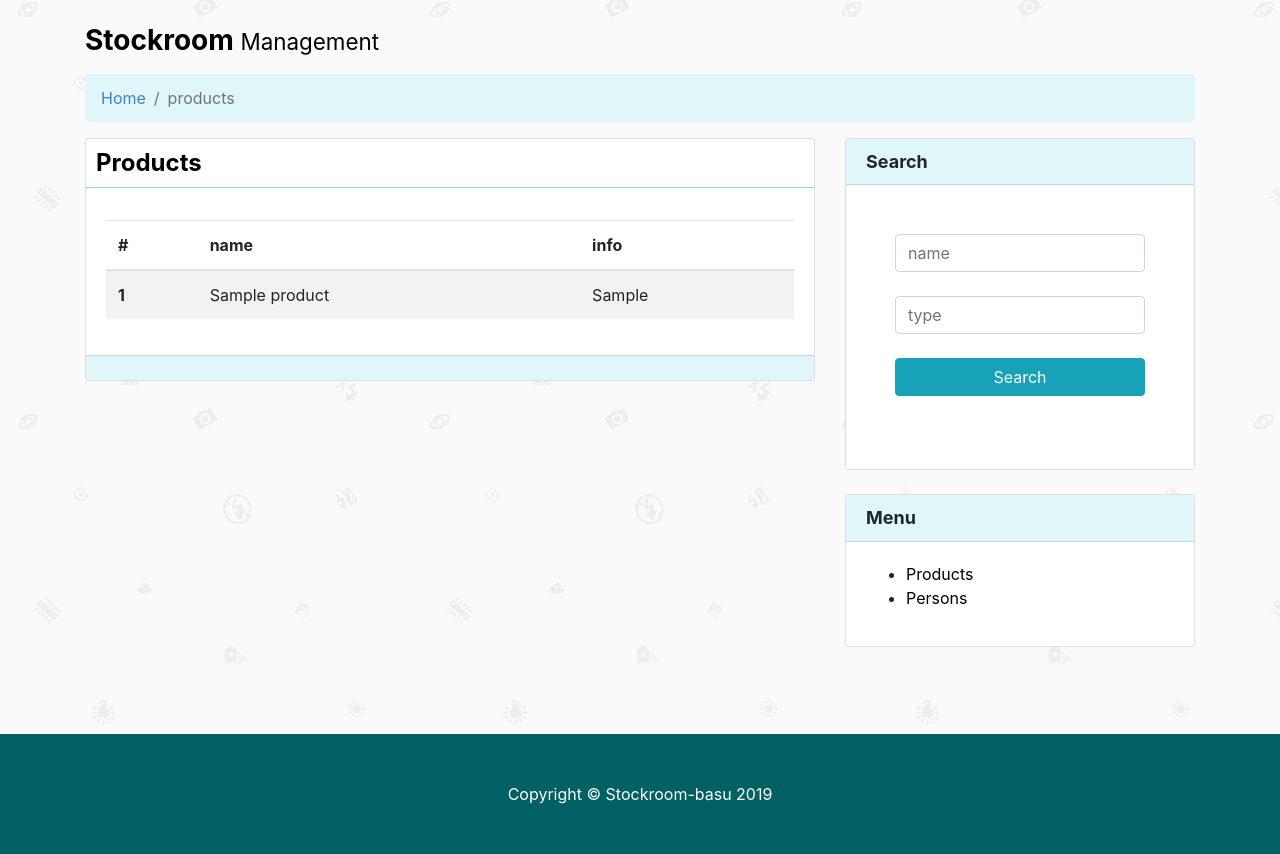
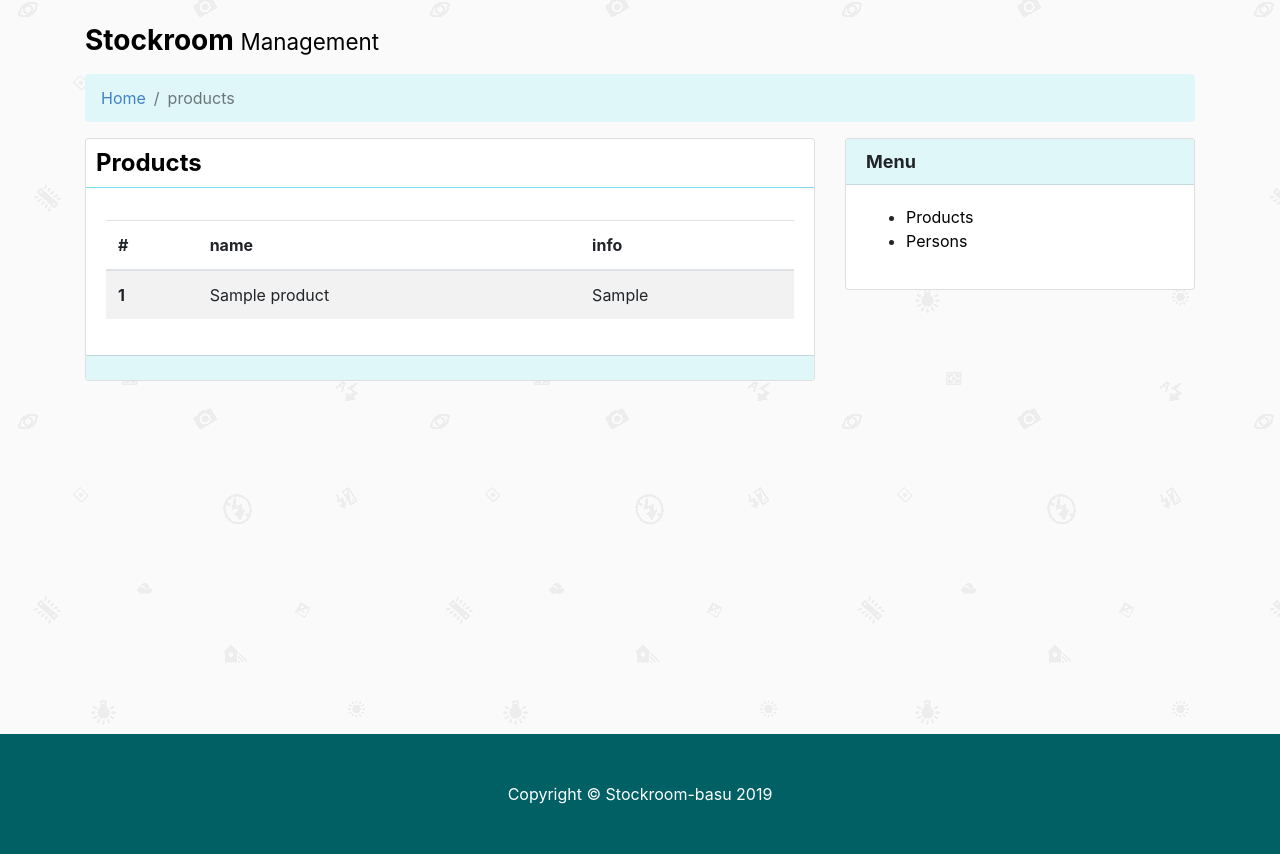
Before and after one commit to niloofarmakari/stockroom, a Django app: page /products in a window 1280 px wide. Shown: the part 66-920 px from the top of the page. Run offline with Django 3.2, Linux system fonts and the light colour scheme; tables that the repository leaves empty hold one stand-in row (values such as "Sample post"); some libraries are stand-ins or nearby versions.

Commit message:
delete search boxes

```diff
--- a/stockroom/templates/stockroom/product_manager.html
+++ b/stockroom/templates/stockroom/product_manager.html
@@ -52,19 +52,6 @@
   <!-- Right Widgets Column -->
   <div class="col-md-4">
 
-    <!-- Search Widget -->
-    <div class="card mb-4">
-      <h5 class="card-header light-color">Search</h5>
-      <form class="text-center border border-light p-5" method="GET">
-        <input type="text" name="keyword" class="form-control mb-4" placeholder="name"
-          value="{{ request.GET.keyword }}">
-        <input type="text" name="product_info" class="form-control mb-4" placeholder="type"
-          value="{{ request.GET.product_info }}">
-
-        <button class="btn btn-info btn-block my-4" type="submit">Search</button>
-      </form>
-    </div>
-
     <!-- right menu -->
     {% include 'includes/right_menu.html' %}
   </div>
```
Also changed, not shown: stockroom/templates/stockroom/person_manager.html (+0 -12 lines).
